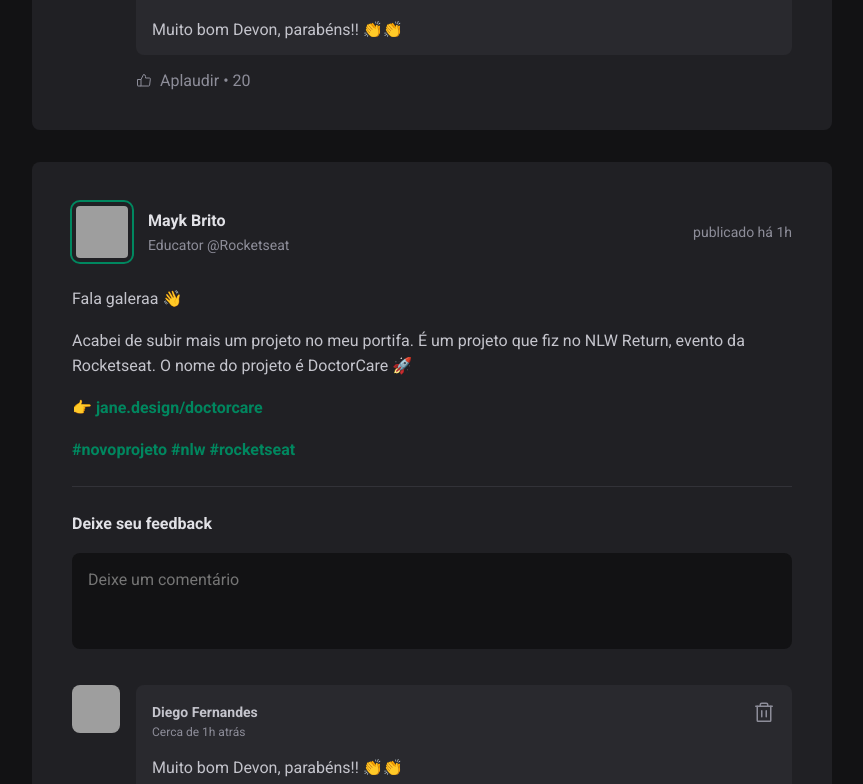
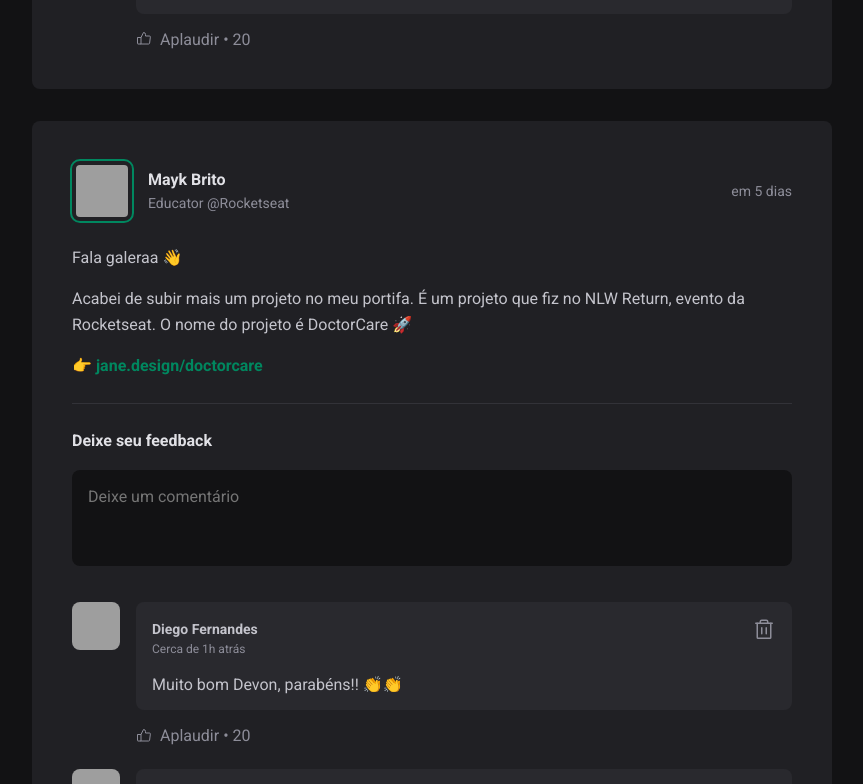
Before and after one commit to Carolbrandes/ignite-feed, a React (Vite) app: page / in a window 1280 px wide. Shown: the part 1015-1799 px from the top of the page, without its empty margins (352-1215 px from the left). Built offline with nearby package versions, Linux system fonts and the light colour scheme; grey boxes are pictures that could not be loaded.

Commit message:
Post: date and content of posts.

```diff
--- a/package.json
+++ b/package.json
@@ -10,6 +10,7 @@
     "preview": "vite preview"
   },
   "dependencies": {
+    "date-fns": "^2.30.0",
     "phosphor-react": "^1.4.1",
     "react": "^18.2.0",
     "react-dom": "^18.2.0"
--- a/src/components/Post/index.jsx
+++ b/src/components/Post/index.jsx
@@ -1,5 +1,7 @@
 import { Avatar } from "../Avatar";
 import { Comment } from "../Comment";
+import { format, formatDistanceToNow } from "date-fns";
+import ptBR from "date-fns/locale/pt-BR";
 import styles from "./style.module.css";
 
 export const Post = ({
@@ -9,6 +11,19 @@
     publishedAt,
   },
 }) => {
+  const publishedDateFormatted = format(
+    publishedAt,
+    "d 'de' LLLL 'ás' HH:mm'h'",
+    {
+      locale: ptBR,
+    }
+  );
+
+  const publishedDateRelativeToNow = formatDistanceToNow(publishedAt, {
+    locale: ptBR,
+    addSuffix: true,
+  });
+
   return (
     <article className={styles.post}>
       <header>
@@ -21,26 +36,24 @@
           </div>
         </div>
 
-        <time title="11 de Maio às 08:13h" dateTime="2022-05-11 08:13:30">
-          publicado há 1h
+        <time
+          title={publishedDateFormatted}
+          dateTime={publishedAt.toISOString()}
+        >
+          {publishedDateRelativeToNow}
         </time>
       </header>
 
       <div className={styles.content}>
-        <p>Fala galeraa 👋 </p>
-        <p>
-          Acabei de subir mais um projeto no meu portifa. É um projeto que fiz
-          no NLW Return, evento da Rocketseat. O nome do projeto é DoctorCare 🚀
-        </p>
-
-        <p>
-          👉 <a href="">jane.design/doctorcare</a>
-        </p>
-        <p>
-          <a href="">#novoprojeto </a>
-          <a href=""> #nlw </a>
-          <a href=""> #rocketseat</a>
-        </p>
+        {content.map((line) => {
+          if (line.type === "paragraph") return <p>{line.content}</p>;
+          else if (line.type === "link")
+            return (
+              <p>
+                <a href="#">{line.content}</a>
+              </p>
+            );
+        })}
       </div>
 
       <form className={styles.commentForm}>
```
Also changed, not shown: 1 other file (tests, documents, lock files or other folders).
